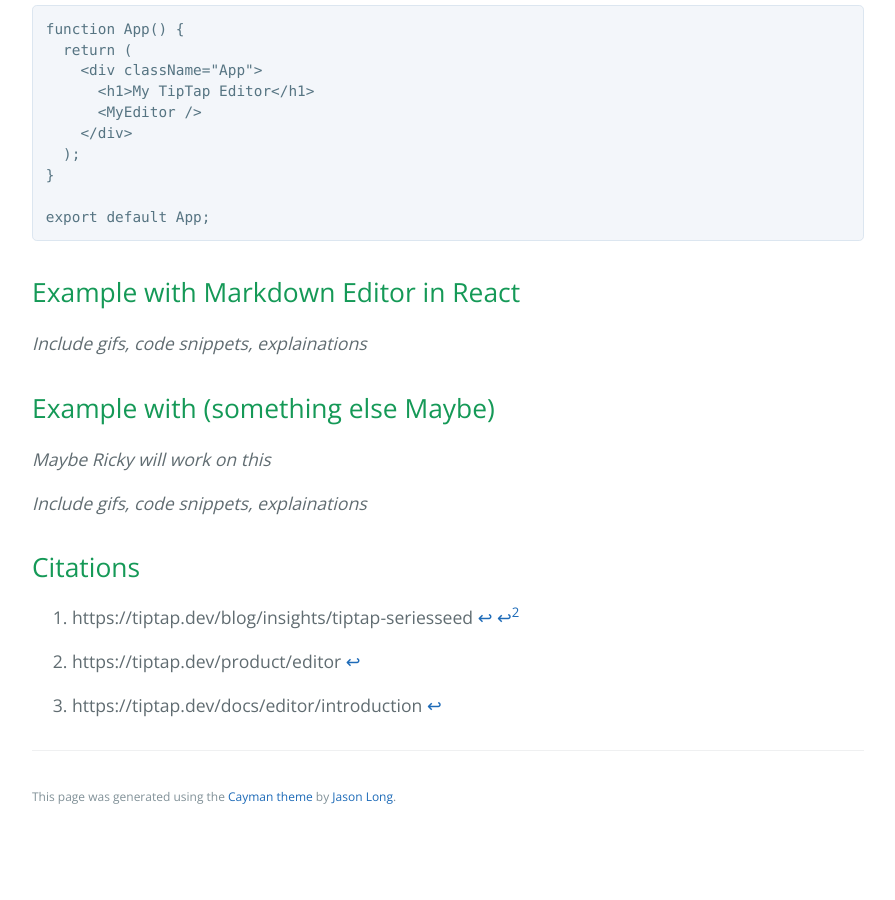
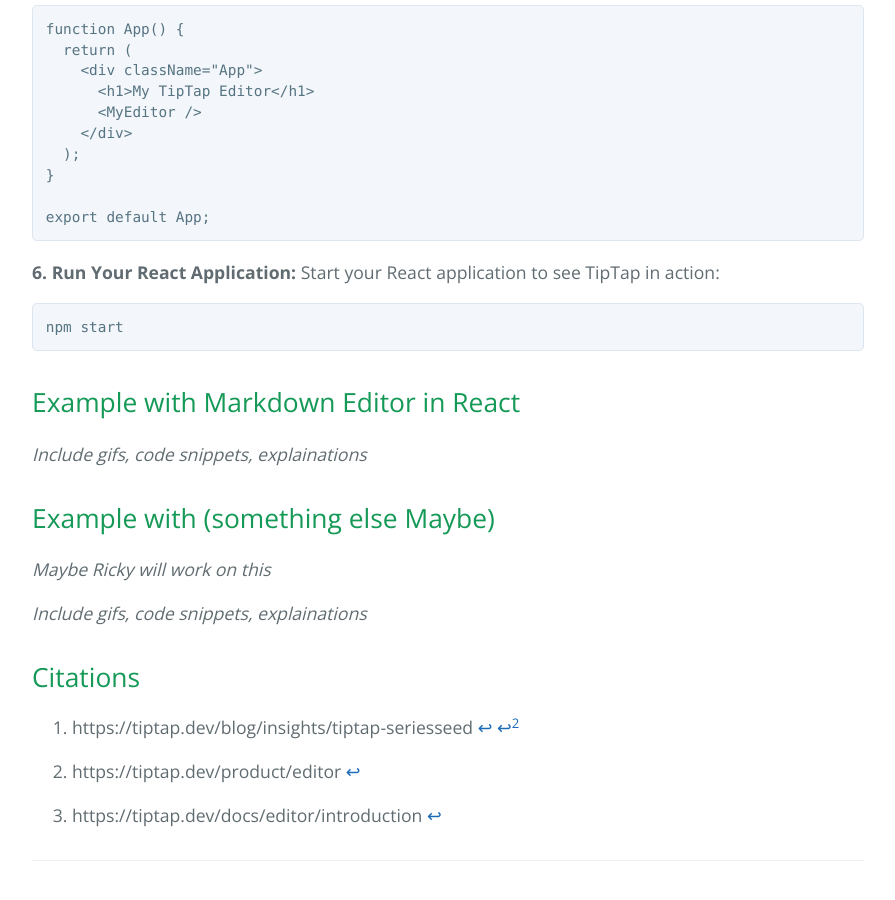
Before and after one commit to learning-software-engineering/learning-software-engineering.github.io, a Jekyll site: the page built from Topics/Tech_Stacks/Tiptap/Tiptap.md, in a window 1280 px wide and 900 px high, scrolled down 2651 px. Shown: the whole window, without its empty margins (192-1087 px from the left). Built offline with Jekyll 4.4.1, drawn with Linux system fonts in a browser that asks for light colours; our own code applies the rules of GitHub Pages for plain Markdown files; before the commit the page ends 3490 px from its top, so only the background shows below that.

Commit message:
Update Tiptap.md

````diff
--- a/Topics/Tech_Stacks/Tiptap/Tiptap.md
+++ b/Topics/Tech_Stacks/Tiptap/Tiptap.md
@@ -87,6 +87,12 @@
 export default App;
 ```
 
+**6. Run Your React Application:**
+Start your React application to see TipTap in action:
+```
+npm start
+```
+
 ## Example with Markdown Editor in React
 _Include gifs, code snippets, explainations_
 
````
